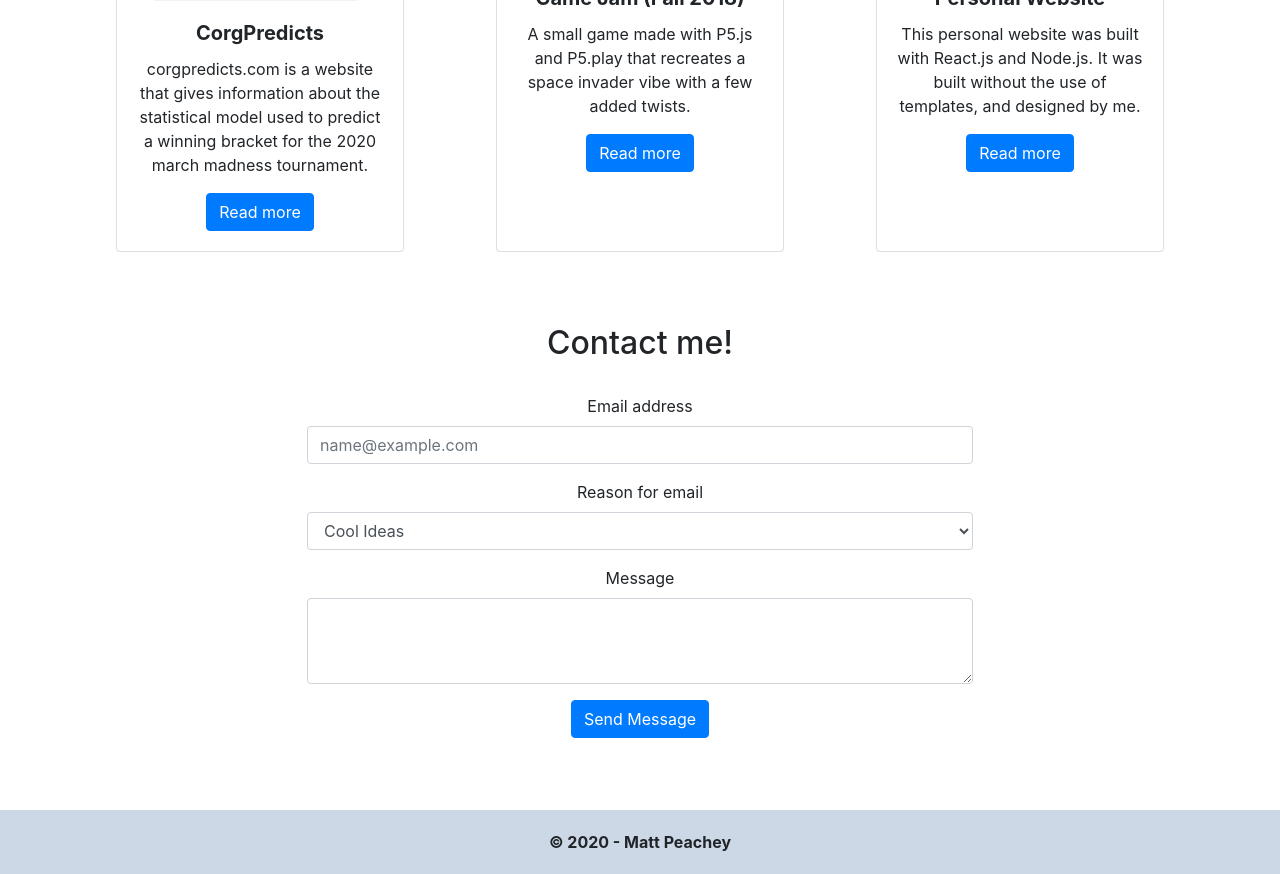
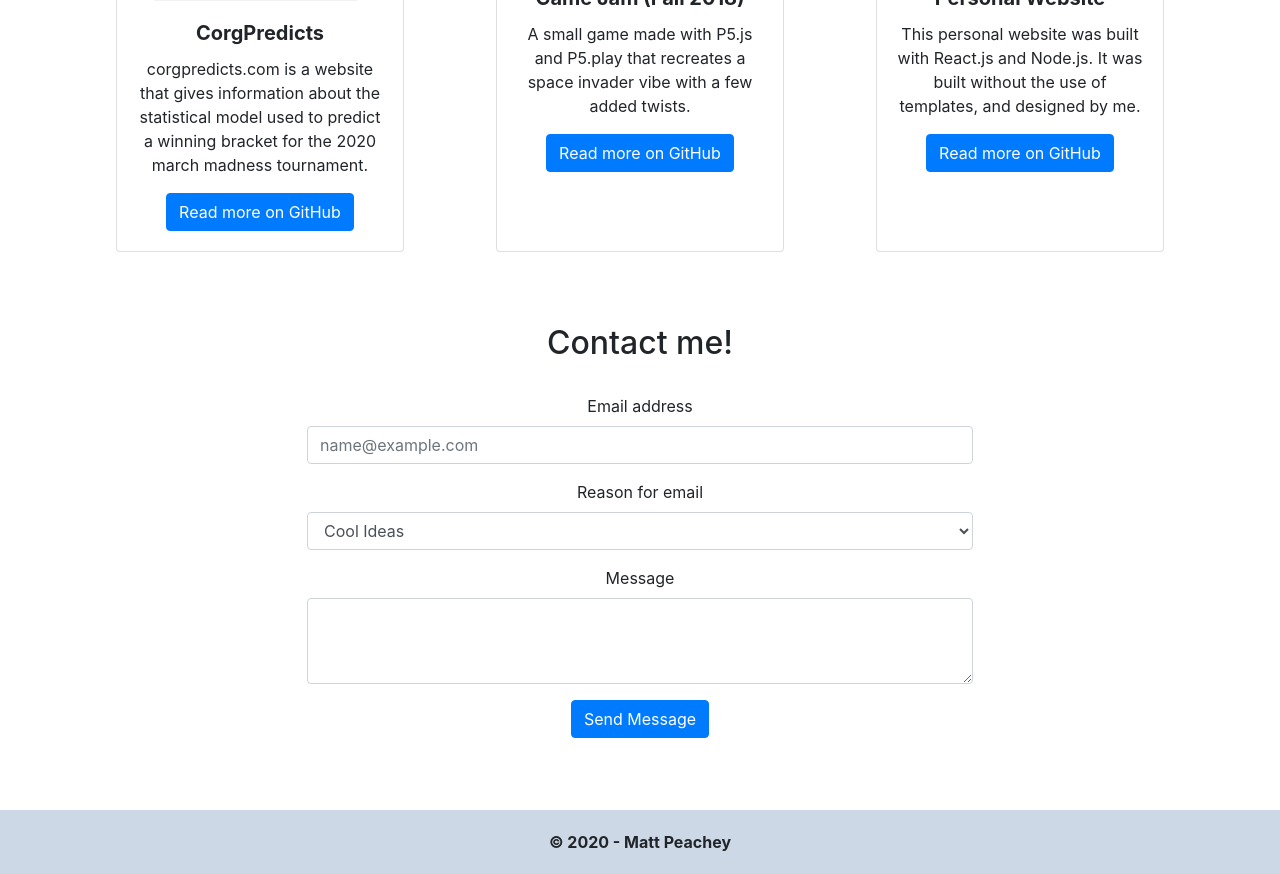
Before and after one commit to peacheym/PeacheyWeb, a React (Create React App) app: page / in a window 1280 px wide. Shown: the part 1380-2254 px from the top of the page. Built offline with nearby package versions, Linux system fonts and the light colour scheme.

Commit message:
Update FeaturedProjects.js

```diff
--- a/src/FeaturedProjects.js
+++ b/src/FeaturedProjects.js
@@ -18,7 +18,7 @@ class FeaturedProjects extends Component {
                         <Card.Text>
                             corgpredicts.com is a website that gives information about the statistical model used to predict a winning bracket for the 2020 march madness tournament.
                         </Card.Text>
-                        <Button variant="primary" href="https://github.com/peacheym/CorgPredicts">Read more</Button>
+                        <Button variant="primary" href="https://github.com/peacheym/CorgPredicts">Read more on GitHub</Button>
                     </Card.Body>
                 </Card>
             </Col>
@@ -31,7 +31,7 @@ class FeaturedProjects extends Component {
                         <Card.Text>
                             A small game made with P5.js and P5.play that recreates a space invader vibe with a few added twists.
                         </Card.Text>
-                        <Button variant="primary" href="https://github.com/peacheym/GameJamFall2018">Read more</Button>
+                        <Button variant="primary" href="https://github.com/peacheym/GameJamFall2018">Read more on GitHub</Button>
                     </Card.Body>
                 </Card>
             </Col>
@@ -44,7 +44,7 @@ class FeaturedProjects extends Component {
                         <Card.Text>
                             This personal website was built with React.js and Node.js. It was built without the use of templates, and designed by me.
                         </Card.Text>
-                        <Button variant="primary" href="https://github.com/peacheym/PeacheyWeb">Read more</Button>
+                        <Button variant="primary" href="https://github.com/peacheym/PeacheyWeb">Read more on GitHub</Button>
                     </Card.Body>
                 </Card>
             </Col>
```
